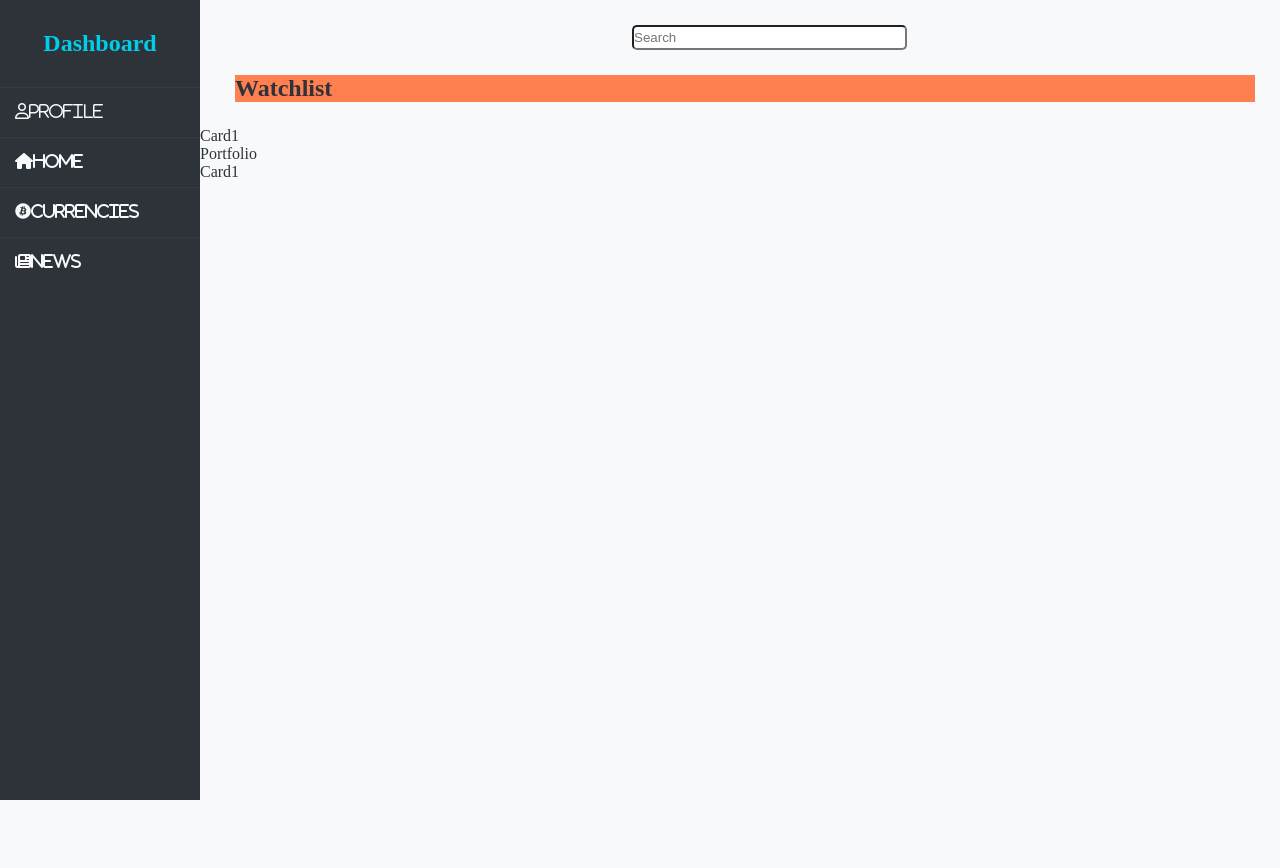
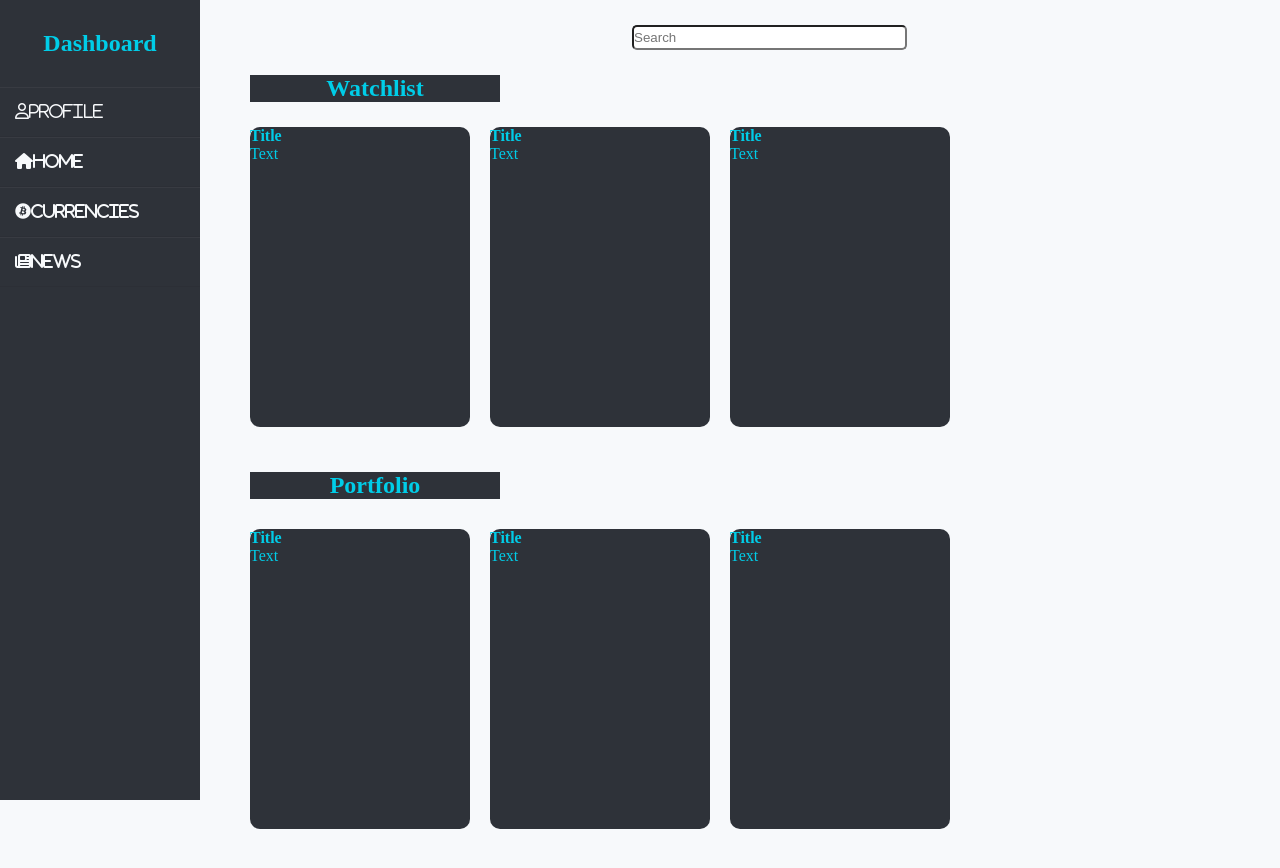
Before and after one commit to Dzolman97/f14-capstone, a website: page public/dashboard.html in a window 1280 px wide. Before the commit the page ends 800 px from the top, so only its background shows below. Drawn offline with Linux system fonts and the light colour scheme.

Commit message:
more stylizing added

```diff
--- a/public/dashboard.css
+++ b/public/dashboard.css
@@ -68,12 +68,49 @@ body {
 
 .wrapper .main-content .info{
    height: 100%;
-   color: #2E3239;
+   color: #00CDE8;
 }
 
 
 .wrapper .main-content .info .watchlist h2{
-   margin: 25px;
-   margin-left: 35px;
-   background: coral;
+   margin-left: 50px;
+   margin-bottom: 15px;
+   background: #2E3239;
+   width: 250px;
+   text-align: center;
 }
+
+.wrapper .main-content .info .watchlist .container{
+   display: flex;
+   margin-left: 40px;
+}
+
+.wrapper .main-content .info .watchlist .container .card{
+  background: #2E3239;
+  width: 220px;
+  height: 300px;
+  margin: 10px;
+  border-radius: 10px;
+}
+
+.wrapper .main-content .info .portfolio h2{
+   margin-left: 50px;
+   margin-top: 35px;
+   margin-bottom: 20px;
+   background: #2E3239;
+   width: 250px;
+   text-align: center;
+}
+
+.wrapper .main-content .info .portfolio .container{
+   display: flex;
+   margin-left: 40px;
+}
+
+.wrapper .main-content .info .portfolio .container .card{
+   background: #2E3239;
+   width: 220px;
+   height: 300px;
+   margin: 10px;
+   border-radius: 10px;
+ }
--- a/public/dashboard.html
+++ b/public/dashboard.html
@@ -31,10 +31,41 @@
          <div class="header"><input class="search" type="text" placeholder="Search"></div>
          <div class="info">
             <div class="watchlist"><h2>Watchlist</h2>
-               <div>Card1</div>
+               <section class="container">
+                  <div class="card">
+                     <div class="card-img"></div>
+                     <h4>Title</h4>
+                     <p>Text</p>
+                  </div>
+                  <div class="card">
+                     <div class="card-img"></div>
+                     <h4>Title</h4>
+                     <p>Text</p>
+                  </div>
+                  <div class="card">
+                     <div class="card-img"></div>
+                     <h4>Title</h4>
+                     <p>Text</p>
+                  </div>
+               </section>
             </div>
-            <div class="portfolio">Portfolio
-               <div>Card1</div>
+            <div class="portfolio"><h2>Portfolio</h2>
+               <section class="container">
+                  <div class="card">
+                     <div class="card-img"></div>
+                     <h4>Title</h4>
+                     <p>Text</p>
+                  </div>
+                  <div class="card">
+                     <div class="card-img"></div>
+                     <h4>Title</h4>
+                     <p>Text</p>
+                  </div>
+                  <div class="card">
+                     <div class="card-img"></div>
+                     <h4>Title</h4>
+                     <p>Text</p>
+                  </div>
             </div>
          </div>
       </div>
```
